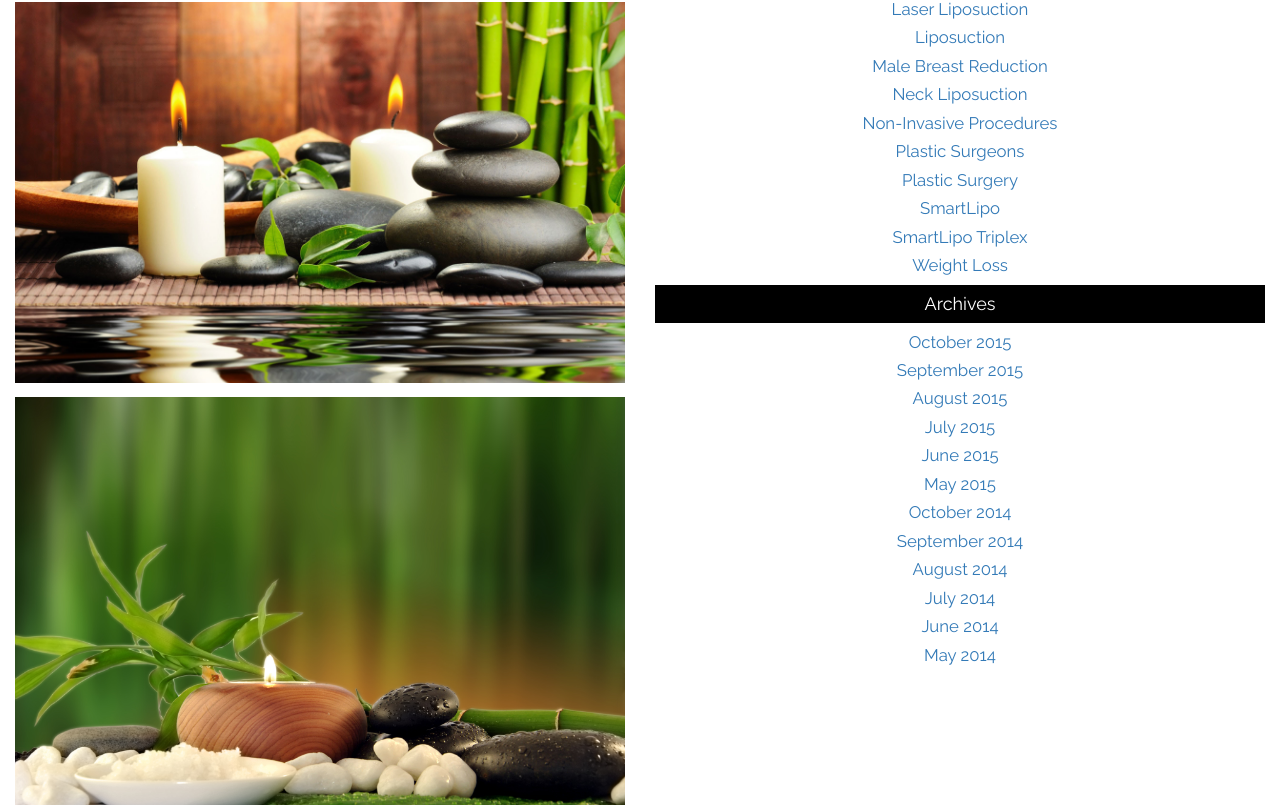
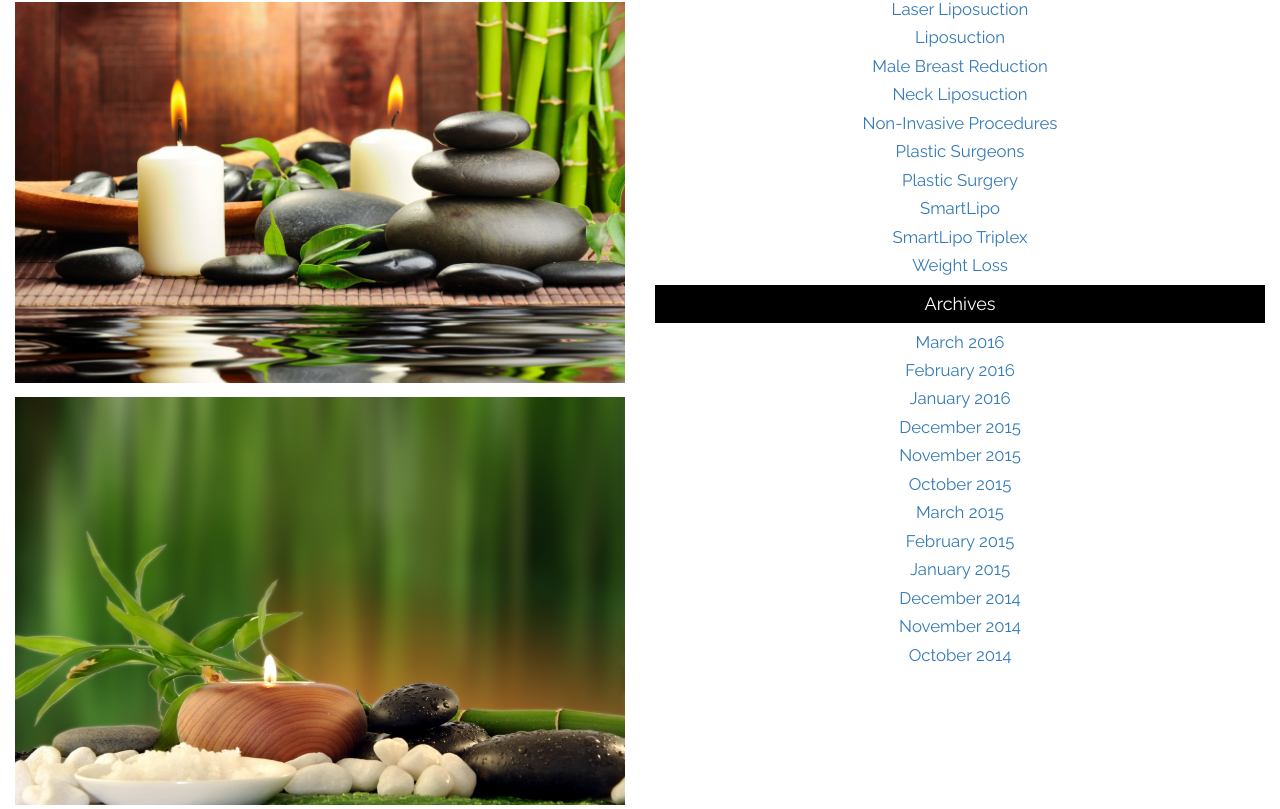
Before and after one commit to ctpelnar1988/TimelessAngularRails, a Rails app: page /blog_page in a window 1280 px wide. Shown: the part 1073-1882 px from the top of the page. Run offline with Rails 7, Linux system fonts and the light colour scheme; the visitor is signed in with stand-in values (Sample User, id 1); style sheets or scripts are compiled from the project's sources; some libraries are stand-ins or nearby versions.

Commit message:
updated JSON file for upcoming months/ corrected error for xfuturedates custom AngularJS filter

```diff
--- a/app/assets/javascripts/blog_home.js
+++ b/app/assets/javascripts/blog_home.js
@@ -1,5 +1,7 @@
 
 var myApp = angular.module('myApp', []);
+
+
 
 myApp.controller("BlogController", ['$scope', '$http', function($scope, $http){
   $http.get('/assets/blogs.json').success(function(data){
@@ -53,7 +55,7 @@ myApp.filter('xFutureDates', [function() {
         angular.forEach(array, function(item, index) {
            if (item.month_id >= thisMonth && item.year_id === thisYear && item.day_id > thisDay) {
             return null;
-           } else if(item.month_id > thisMonth && item.year_id >= thisYear){
+           } else if(item.month_id > thisMonth && item.year_id >= thisYear || item.year_id > thisYear){
             return null
            } else {
 
--- a/app/views/blogs/show_page.html.erb
+++ b/app/views/blogs/show_page.html.erb
@@ -63,20 +63,21 @@
         </div>
         <h4 class="blog_index_heading text-center">Archives</h4>
         <div class="text-center">
+          <h6 class="blog_months_links"><a href="/blog_month_archive?month_year='March 2016'">March 2016</a></h6>
+          <h6 class="blog_months_links"><a href="/blog_month_archive?month_year='February 2016'">February 2016</a></h6>
+          <h6 class="blog_months_links"><a href="/blog_month_archive?month_year='January 2016'">January 2016</a></h6>
+          <h6 class="blog_months_links"><a href="/blog_month_archive?month_year='December 2015'">December 2015</a></h6>
+          <h6 class="blog_months_links"><a href="/blog_month_archive?month_year='November 2015'">November 2015</a></h6>
           <h6 class="blog_months_links"><a href="/blog_month_archive?month_year='October 2015'">October 2015</a></h6>
-          <h6 class="blog_months_links"><a href="/blog_month_archive?month_year='September 2015'">September 2015</a></h6>
-          <h6 class="blog_months_links"><a href="/blog_month_archive?month_year='August 2015'">August 2015</a></h6>
-          <h6 class="blog_months_links"><a href="/blog_month_archive?month_year='July 2015'">July 2015</a></h6>
-          <h6 class="blog_months_links"><a href="/blog_month_archive?month_year='June 2015'">June 2015</a></h6>
-          <h6 class="blog_months_links"><a href="/blog_month_archive?month_year='May 2015'">May 2015</a></h6>
+          <h6 class="blog_months_links"><a href="/blog_month_archive?month_year='March 2015'">March 2015</a></h6>
+          <h6 class="blog_months_links"><a href="/blog_month_archive?month_year='February 2015'">February 2015</a></h6>
+          <h6 class="blog_months_links"><a href="/blog_month_archive?month_year='January 2015'">January 2015</a></h6>
+          <h6 class="blog_months_links"><a href="/blog_month_archive?month_year='December 2014'">December 2014</a></h6>
+          <h6 class="blog_months_links"><a href="/blog_month_archive?month_year='November 2014'">November 2014</a></h6>
           <h6 class="blog_months_links"><a href="/blog_month_archive?month_year='October 2014'">October 2014</a></h6>
-          <h6 class="blog_months_links"><a href="/blog_month_archive?month_year='September 2014'">September 2014</a></h6>
-          <h6 class="blog_months_links"><a href="/blog_month_archive?month_year='August 2014'">August 2014</a></h6>
-          <h6 class="blog_months_links"><a href="/blog_month_archive?month_year='July 2014'">July 2014</a></h6>
-          <h6 class="blog_months_links"><a href="/blog_month_archive?month_year='June 2014'">June 2014</a></h6>
-          <h6 class="blog_months_links"><a href="/blog_month_archive?month_year='May 2014'">May 2014</a></h6>
         </div>
       </div>
     </div>
   </div>
+
 </div>
```
Also changed, not shown: app/views/blogs/index.html.erb (+10 -10 lines), app/views/blogs/show_category.html.erb (+11 -10 lines), app/views/blogs/show_month.html.erb (+11 -10 lines), app/assets/javascripts/blogs.json.
